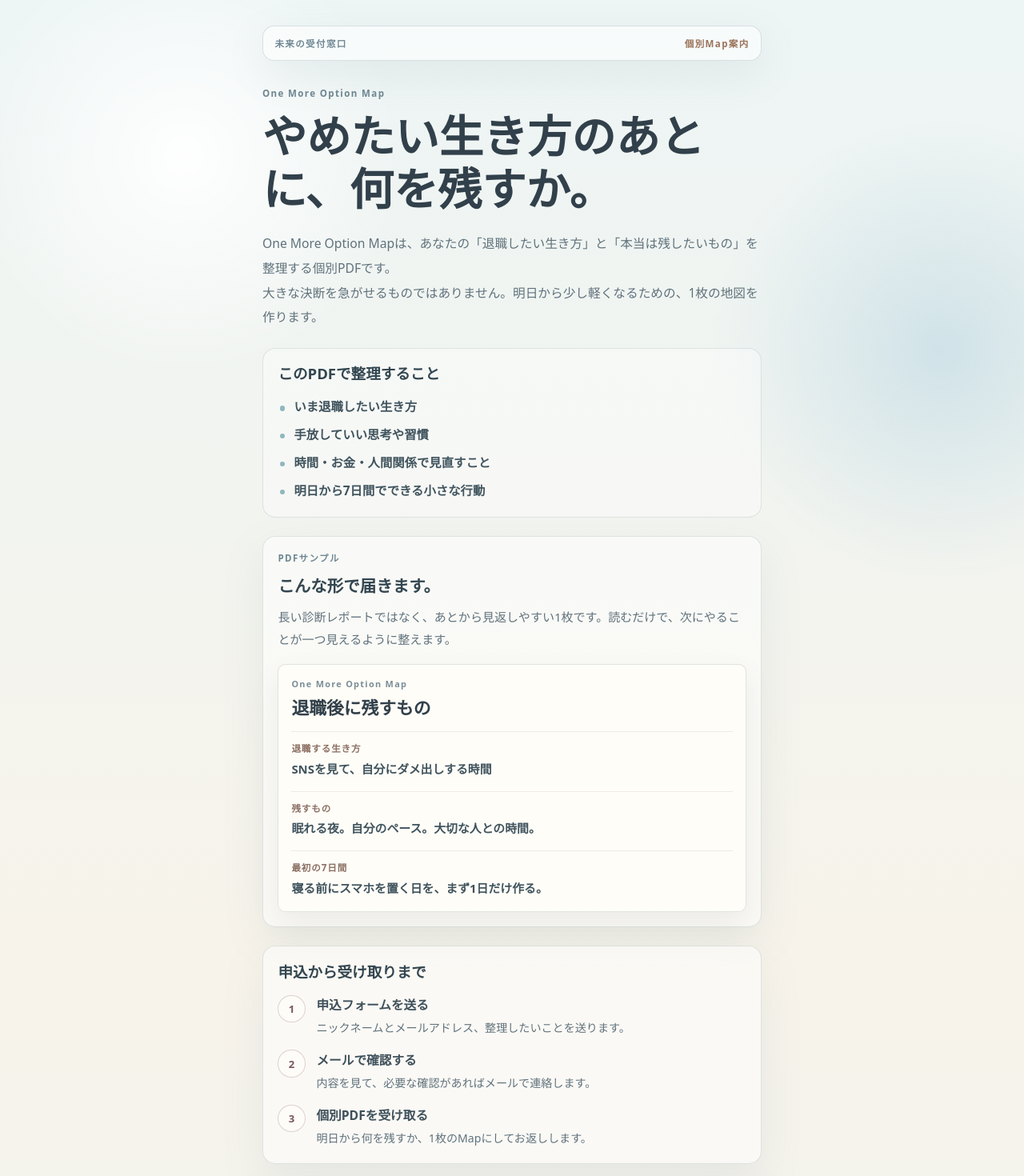
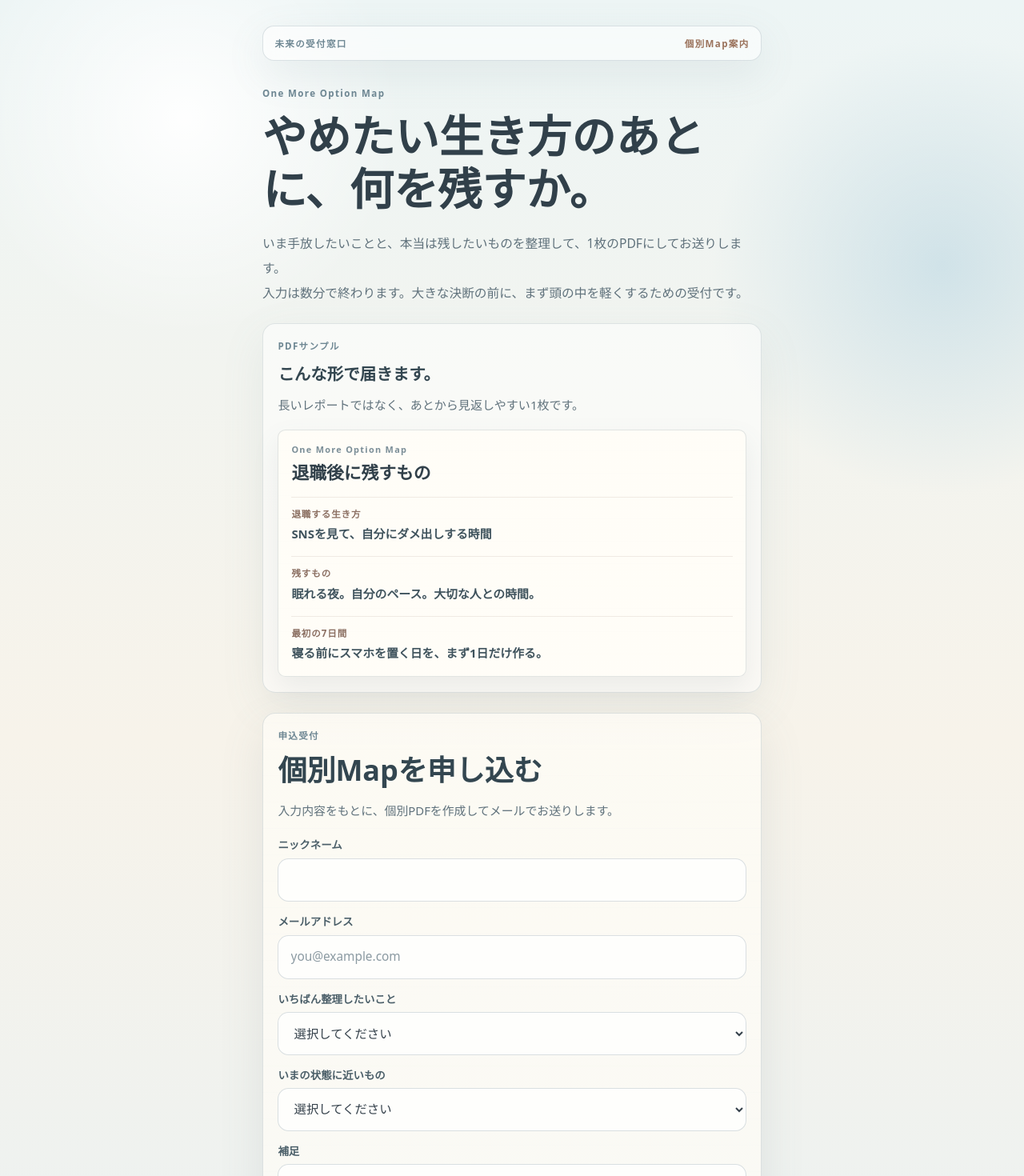
Before and after one commit to 4005264-prog/reverse-job-offer-site, a Next.js app: page /map in a window 1280 px wide. Shown: the top 1470 px of the page at 80% size. Built offline with nearby package versions, Linux system fonts and the light colour scheme.

Commit message:
Simplify map application content

```diff
--- a/app/map/MapApplicationForm.tsx
+++ b/app/map/MapApplicationForm.tsx
@@ -54,13 +54,13 @@ export default function MapApplicationForm() {
       <p className="section-label">申込受付</p>
       <h2 id="application-title">個別Mapを申し込む</h2>
       <p className="application-lead">
-        必要なことだけ送ってください。受付後、確認のメールをお送りします。
+        入力内容をもとに、個別PDFを作成してメールでお送りします。
       </p>
 
       <form onSubmit={submitApplication} className="application-form">
         <label className="form-field">
           <span>ニックネーム</span>
-          <input name="name" type="text" autoComplete="name" placeholder="ニックネームでも大丈夫です" required />
+          <input name="name" type="text" autoComplete="name" required />
         </label>
 
         <label className="form-field">
--- a/app/map/page.tsx
+++ b/app/map/page.tsx
@@ -1,10 +1,4 @@
 import MapApplicationForm from "./MapApplicationForm";
-
-const steps = [
-  ["1", "申込フォームを送る", "ニックネームとメールアドレス、整理したいことを送ります。"],
-  ["2", "メールで確認する", "内容を見て、必要な確認があればメールで連絡します。"],
-  ["3", "個別PDFを受け取る", "明日から何を残すか、1枚のMapにしてお返しします。"]
-];
 
 export default function MapPage() {
   return (
@@ -21,27 +15,17 @@ export default function MapPage() {
         <p className="section-label map-label">One More Option Map</p>
         <h1 className="map-title">やめたい生き方のあとに、何を残すか。</h1>
         <p className="map-lead">
-          One More Option Mapは、あなたの「退職したい生き方」と「本当は残したいもの」を整理する個別PDFです。
+          いま手放したいことと、本当は残したいものを整理して、1枚のPDFにしてお送りします。
           <br />
-          大きな決断を急がせるものではありません。明日から少し軽くなるための、1枚の地図を作ります。
+          入力は数分で終わります。大きな決断の前に、まず頭の中を軽くするための受付です。
         </p>
-
-        <section className="map-section plain">
-          <h2>このPDFで整理すること</h2>
-          <ul className="map-simple-list">
-            <li>いま退職したい生き方</li>
-            <li>手放していい思考や習慣</li>
-            <li>時間・お金・人間関係で見直すこと</li>
-            <li>明日から7日間でできる小さな行動</li>
-          </ul>
-        </section>
 
         <section className="pdf-sample" aria-labelledby="pdf-sample-title">
           <div className="pdf-sample-copy">
             <p className="section-label">PDFサンプル</p>
             <h2 id="pdf-sample-title">こんな形で届きます。</h2>
             <p>
-              長い診断レポートではなく、あとから見返しやすい1枚です。読むだけで、次にやることが一つ見えるように整えます。
+              長いレポートではなく、あとから見返しやすい1枚です。
             </p>
           </div>
 
@@ -63,21 +47,6 @@ export default function MapPage() {
           </div>
         </section>
 
-        <section className="map-section">
-          <h2>申込から受け取りまで</h2>
-          <div className="map-steps">
-            {steps.map(([number, title, text]) => (
-              <div key={number} className="map-step">
-                <span>{number}</span>
-                <div>
-                  <h3>{title}</h3>
-                  <p>{text}</p>
-                </div>
-              </div>
-            ))}
-          </div>
-        </section>
-
         <MapApplicationForm />
 
         <a href="/" className="back-home-link">
```
